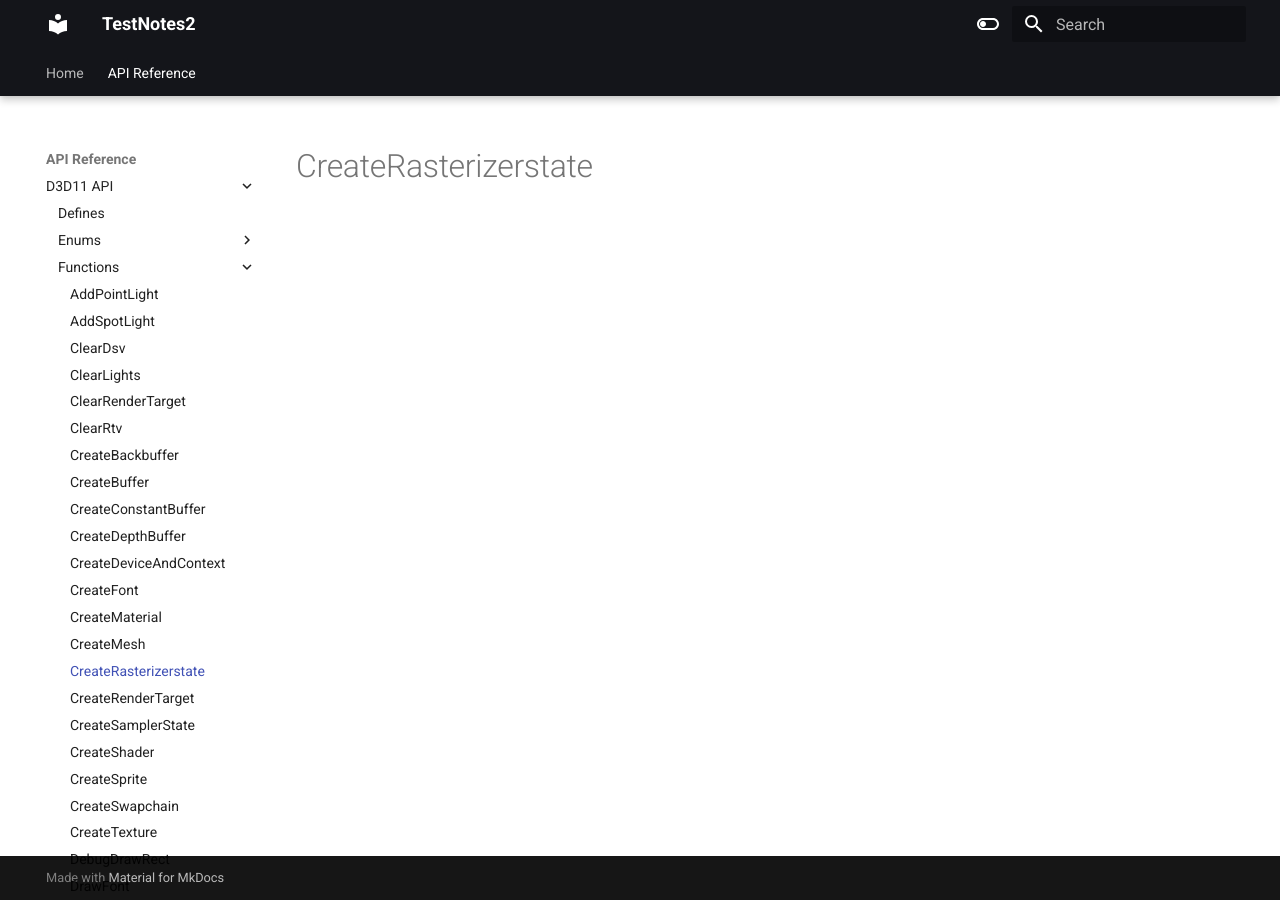
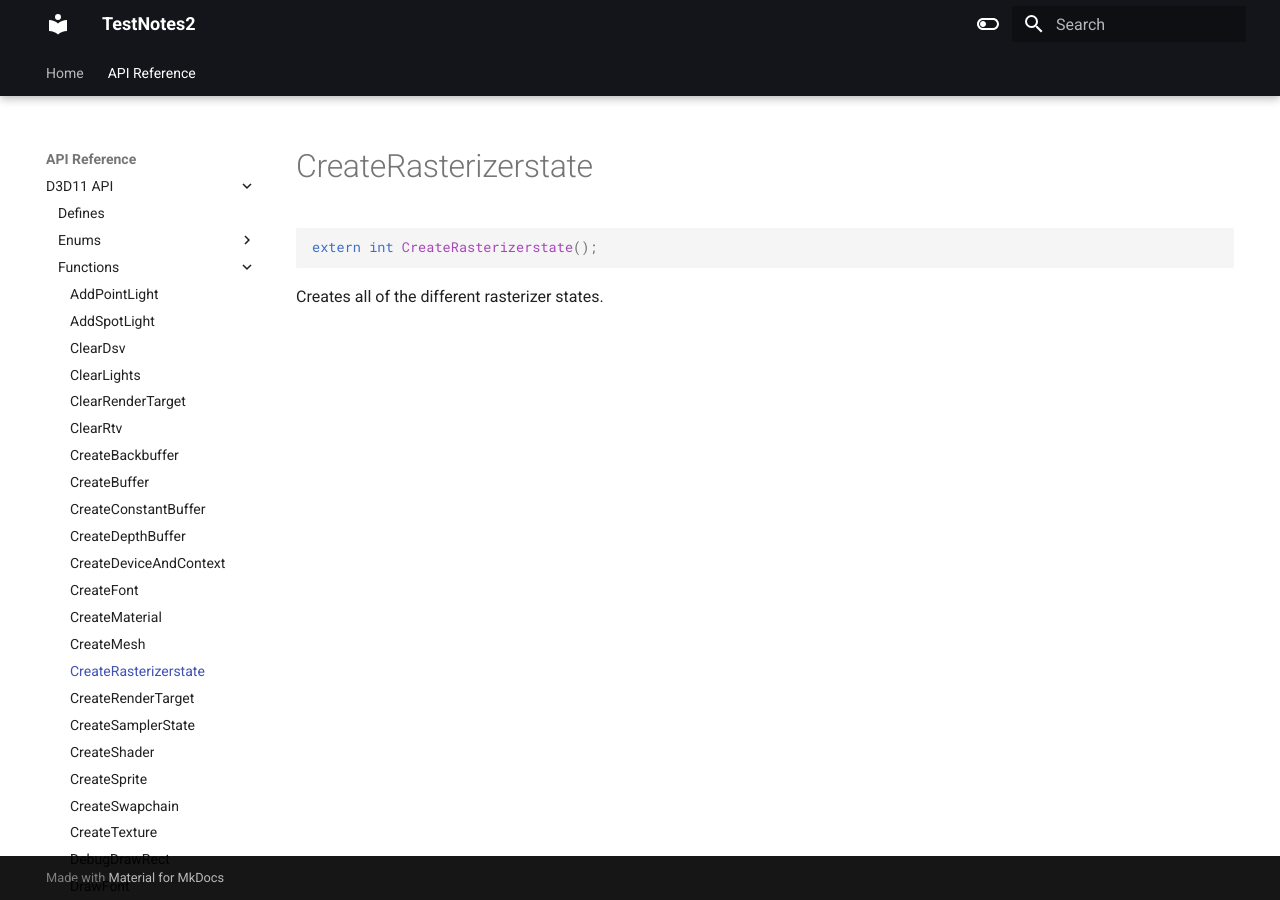
Before and after one commit to erichederstedt/TempEngineDocs, an MkDocs documentation site: the page built from docs/API Reference/D3D11 API/Functions/CreateRasterizerstate.md, in a window 1280 px wide. Built offline with MkDocs 1.6.1 and Material for MkDocs 9.7.7, drawn with Linux system fonts in a browser that asks for light colours.

Commit message:
PUSH NOTE : CreateRasterizerstate.md

````diff
--- a/docs/API Reference/D3D11 API/Functions/CreateRasterizerstate.md
+++ b/docs/API Reference/D3D11 API/Functions/CreateRasterizerstate.md
@@ -1 +1,7 @@
 # CreateRasterizerstate
+
+```c++
+extern int CreateRasterizerstate();
+```
+
+Creates all of the different rasterizer states.
````
